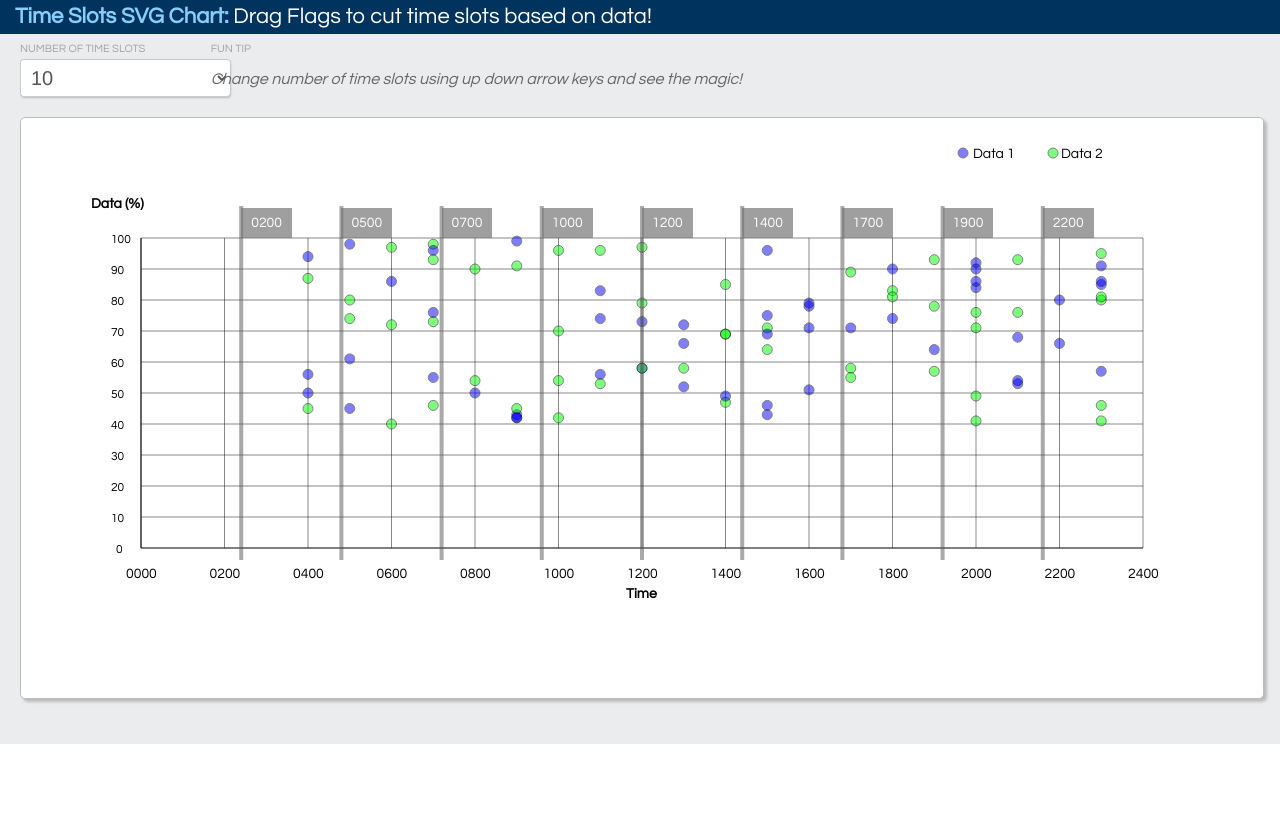
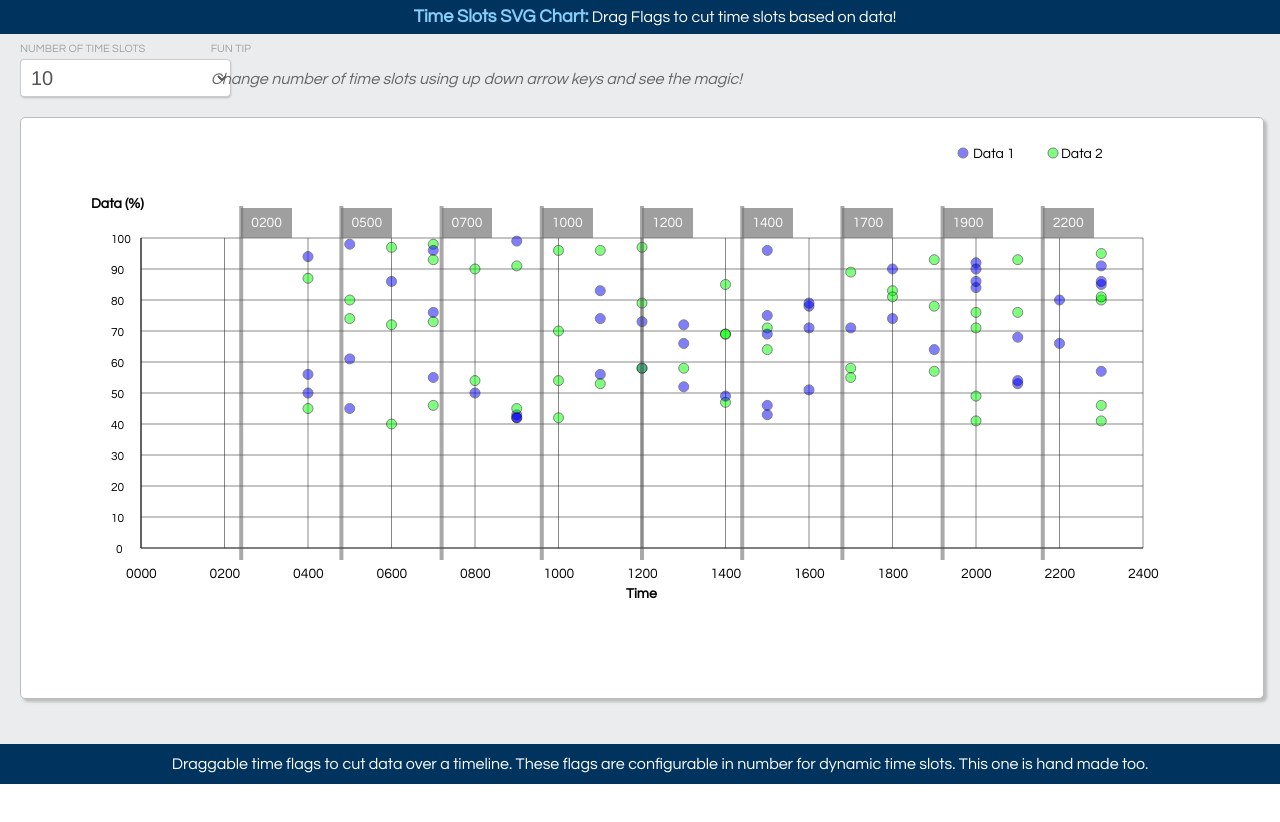
Before and after one commit to pinakinmistry/Viz, a plain HTML site: page TimeSlotsChart/index.html in a window 1280 px wide. Drawn offline with Linux system fonts and the light colour scheme.

Commit message:
Adding description in footer of TimeSlotsChart

```diff
--- a/TimeSlotsChart/index.html
+++ b/TimeSlotsChart/index.html
@@ -92,6 +92,9 @@
               </div>
             </time-slots-chart>
           </div>
+          <footer>
+            Draggable time flags to cut data over a timeline. These flags are configurable in number for dynamic time slots. This one is hand made too.
+          </footer>
         </div>
       </div>
     </div>
--- a/TimeSlotsChart/styles/main.css
+++ b/TimeSlotsChart/styles/main.css
@@ -5,14 +5,13 @@
   outline: 0;
   vertical-align: baseline;
   background: transparent;
-  font-family: 'Century Gothic';
 }
 
 body {
-  font-family: 'Century Gothic';
+  font-family: "Century Gothic", CenturyGothic, Geneva, AppleGothic, sans-serif;
   -webkit-tap-highlight-color: rgba(0,0,0,0);
   color: #666;
-  font-size: 18px;
+  font-size: 16px;
 }
 
 .wrapper {
@@ -38,15 +37,16 @@ body {
 
 header {
   width: 100%;
-  font-size: 22px;
+  font-size: 16px;
   padding: 7px 15px;
   color: #fff;
   background-color: #00345e;
+  text-align: center;
 }
 
 header .title {
   color: lightskyblue;
-  font-size: 22px;
+  font-size: 18px;
   font-weight: bold;
 }
 
@@ -347,3 +347,12 @@ i {
   font-size: 16px;
   line-height: 40px;
 }
+
+footer {
+  text-align: center;
+  width: 100%;;
+  padding: 10px 20px;
+  color: #fff;
+  background: #00345e;
+  float: left;
+}
```
